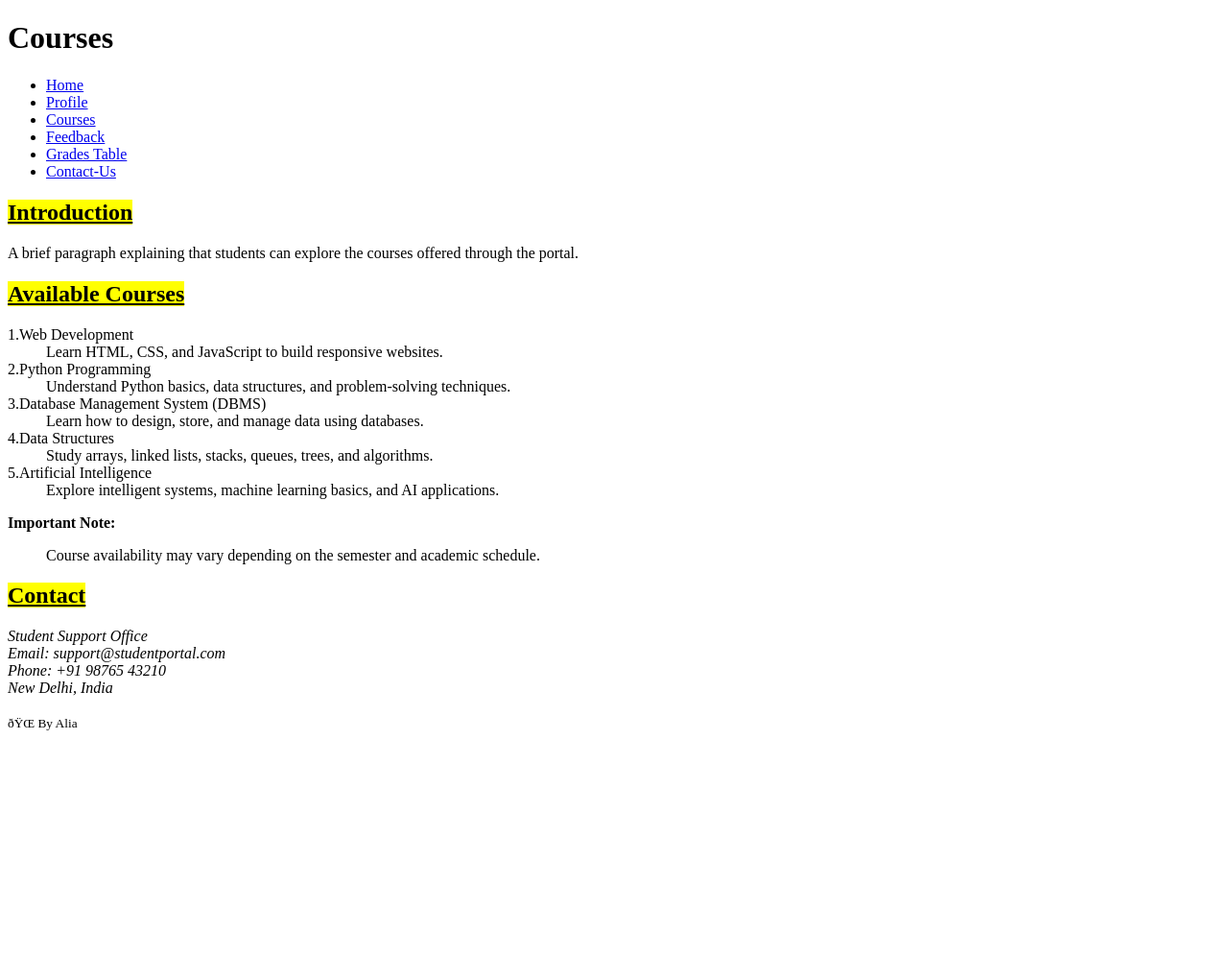
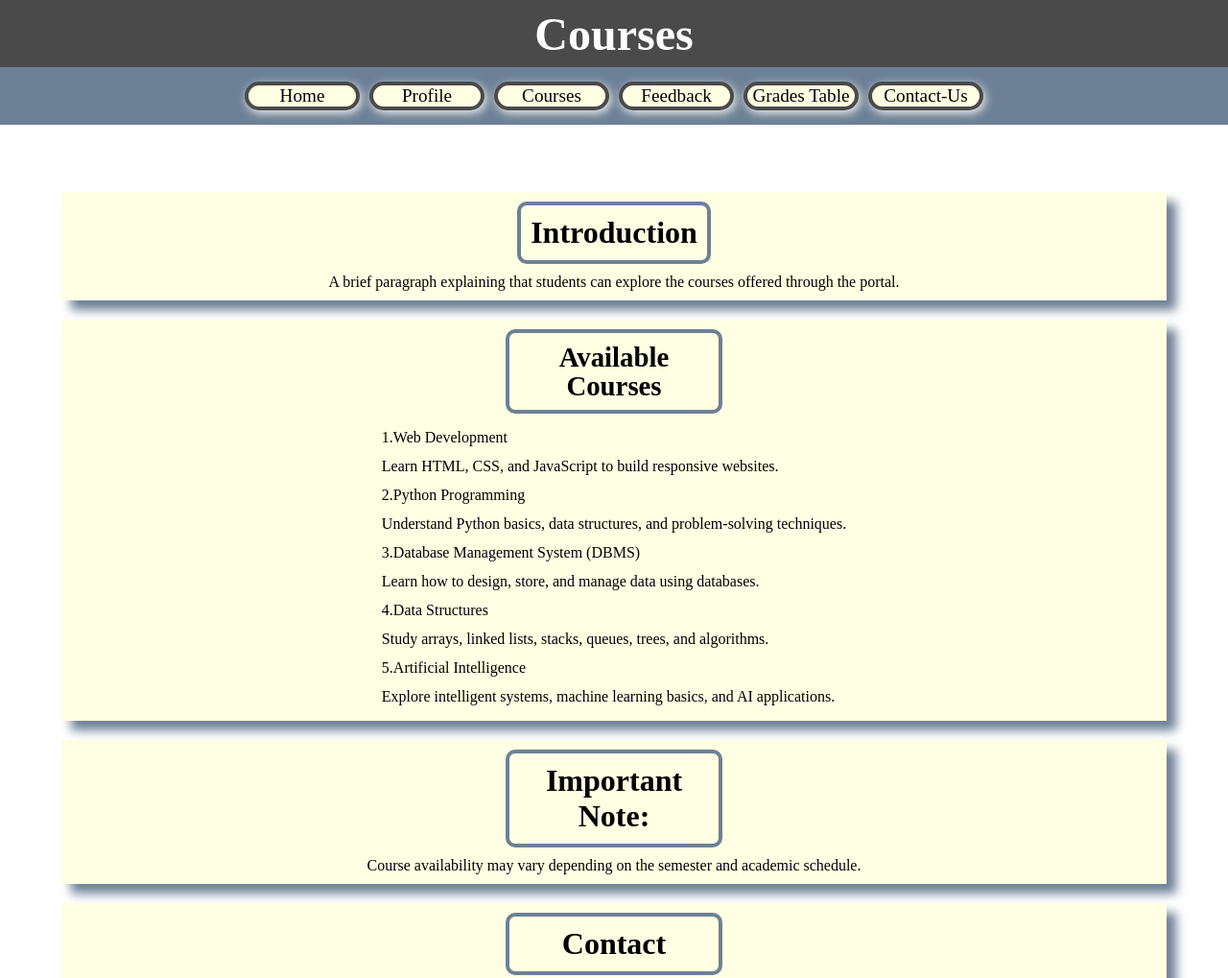
Before and after one commit to aliyapraveen123/cssmilestones-revision, a plain HTML site: page courses.html in a window 1280 px wide. Shown: the top 1019 px of the page at 96% size. Before the commit the page ends 800 px from the top, so only its background shows below. Drawn offline with Linux system fonts and the light colour scheme.

Commit message:
Courses-page

```diff
--- /dev/null
+++ b/courses.css
@@ -0,0 +1,172 @@
+* {
+    margin: 0;
+    padding: 0;
+    text-decoration: none;
+    box-sizing: border-box;
+}
+
+main{
+    min-height: calc(100vh - 130px - 60px);
+    padding-top: 130px;
+}
+
+#heading{
+    display: flex;
+    justify-content: center;
+    align-items: center;
+    font-size: 3rem;
+    background-color: #4a4a4a;
+    width: 100%;
+    color: rgb(255, 255, 255);
+    height: 70px;
+}
+
+#navbar {
+    width: 100%;
+    padding: 15px;
+    height: 60px;
+    background-color:  #6D8196;
+    position: fixed;
+    top: 70px;
+    left: 0;
+}
+
+#navbar ul{
+    display: flex;
+    gap: 10px;
+    flex-wrap: wrap;
+    justify-content: center;
+    align-items: center;
+
+
+    list-style: none;
+    padding: 0;
+    margin: 0;
+
+}
+
+#navbar li {
+     background-color: #ffffe3;
+     flex: 0 1 120px;
+     text-align: center;
+     border: 4px solid #4a4a4a;
+     border-radius: 20px;
+     font-size: 1.2rem;
+     box-shadow: 2px 3px 10px  rgb(238, 238, 238);
+}
+
+#navbar a {
+    color: rgb(0, 0, 0);
+}
+
+#navbar li:hover {
+    text-decoration: underline;
+
+}
+
+#Introduction{
+    display: flex;
+    flex-direction: column;
+    justify-content: center;
+    align-items: center;
+    gap: 10px;
+    width: clamp(300px,90%, 1600px);
+    padding: 10px;
+    background-color: #ffffe3;
+    margin: 0 auto 20px;
+    box-shadow: 10px 10px 10px #6D8196;
+
+}
+
+#Introduction h2 {
+    padding: 10px;
+    color: rgb(0, 0, 0);
+    width: fit-content;
+    text-align: center;
+    font-size: clamp(1.5rem, 4vw, 2rem);
+    word-wrap: break-word;
+    border: 4px solid #6D8196;
+    border-radius: 10px;
+
+
+}
+
+#details-about-Courses{
+    display: flex;
+    flex-direction: column;
+    justify-content: center;
+    align-items: center;
+    gap: 10px;
+    width: clamp(300px,90%, 1600px);
+    padding: 10px;
+    background-color: #ffffe3;
+    margin: 0 auto 20px;
+    box-shadow: 10px 10px 10px #6D8196;
+    line-height: 30px;
+
+
+}
+
+#details-about-Courses h2 {
+
+    padding: 10px;
+    color: #000000;
+    width: 20%;
+    text-align: center;
+    font-size: clamp(1rem, 4vw, 1.8rem);
+    word-wrap: break-word;
+    border: 4px solid #6D8196;
+    border-radius: 10px;
+}
+
+#Important-Note{
+    display: flex;
+    flex-direction: column;
+    justify-content: center;
+    align-items: center;
+    gap: 10px;
+    width: clamp(300px,90%, 1600px);
+    padding: 10px;
+    background-color: #ffffe3;
+    margin: 0 auto 20px;
+    box-shadow: 10px 10px 10px #6D8196;
+
+
+}
+
+strong{
+    padding: 10px;
+    color: rgb(0, 0, 0);
+    width: 20%;
+    text-align: center;
+    font-size: clamp(1.5rem, 4vw, 2rem);
+    word-wrap: break-word;
+    border: 4px solid #6D8196;
+    border-radius: 10px;
+}
+
+#Contact{
+    display: flex;
+    flex-direction: column;
+    justify-content: center;
+    align-items: center;
+    gap: 10px;
+    width: clamp(300px,90%, 1600px);
+    padding: 10px;
+    background-color: #ffffe3;
+    margin: 0 auto 20px;
+    box-shadow: 10px 10px 10px #6D8196;
+
+}
+
+#Contact h2{
+
+    padding: 10px;
+    color: rgb(0, 0, 0);
+    width: 20%;
+    text-align: center;
+    font-size: clamp(1.5rem, 4vw, 2rem);
+    word-wrap: break-word;
+    border: 4px solid #6D8196;
+    border-radius: 10px;
+}
--- a/courses.html
+++ b/courses.html
@@ -1,13 +1,14 @@
 <!DOCTYPE html>
 <html lang="en">
     <head>
-        <meta charset="UTF_8">
+        <meta charset="UTF-8">
         <meta name="viewport" content="width=device-width, initial-scale=1.0">
         <title>Student Profile</title>
+        <link rel="stylesheet" href="courses.css">
     </head>
     <body>
-        <h1>Courses</h1>
-        <nav>
+        <h1 id="heading">Courses</h1>
+        <nav id="navbar">
           <ul>
             <li><a href="home.html">Home</a></li>
             <li><a href="profile.html">Profile</a></li>
@@ -17,13 +18,17 @@
             <li><a href="Contact-us.html">Contact-Us</a></li>
           </ul>
         </nav>
+
         <main>
-        <h2><u><mark>Introduction</mark></u></h2>
+
+            <section id="Introduction">
+                <h2>Introduction</h2>
                 <p>A brief paragraph explaining that students can explore the courses offered through the portal.</p>
+            </section>
 
-        <h2><u><mark>Available Courses</mark></u></h2>
 
-        <section id="details about Courses">
+            <section id="details-about-Courses">
+                 <h2>Available Courses</h2>
 
             <dl>
                 <dt>1.Web Development</dt>
@@ -45,7 +50,7 @@
             </section>
 
 
-        <section id="Important Note">
+            <section id="Important-Note">
                 <strong>Important Note:</strong>
                 <blockquote>
                     Course availability may vary depending on the semester and academic schedule.
@@ -53,14 +58,14 @@
             </section>
 
             <section id="Contact">
-            <h2><u><mark>Contact</mark></u></h2>
+                <h2>Contact</h2>
                 <address>
-                    Student Support Office<br>
-                    Email: support@studentportal.com<br>
-                    Phone: +91 98765 43210<br>
-                    New Delhi, India<br>
+                        <p>Student Support Office</p>
+                        <p>Email: support@studentportal.com</p>
+                        <p>Phone: +91 98765 43210</p>
+                        <p>New Delhi, India</p>
                 </address>
-        </section><br>
+            </section>
         </main>
 
         <footer>
```
Lines whose indentation alone changed are shown as unchanged.
